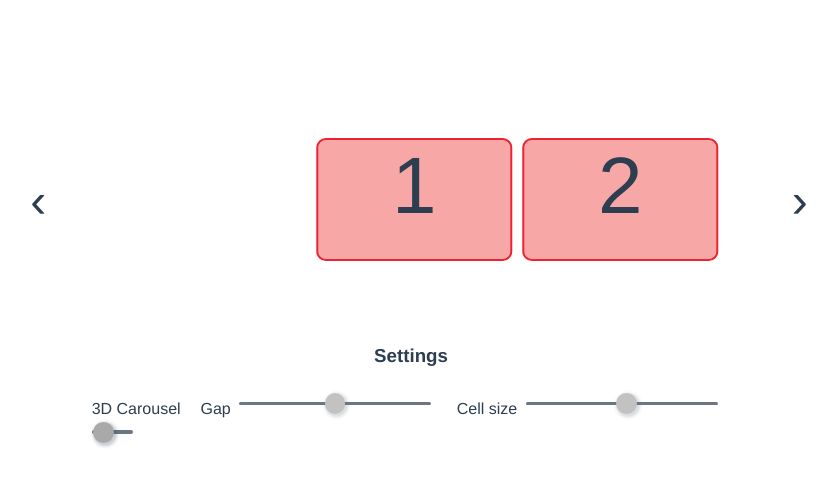
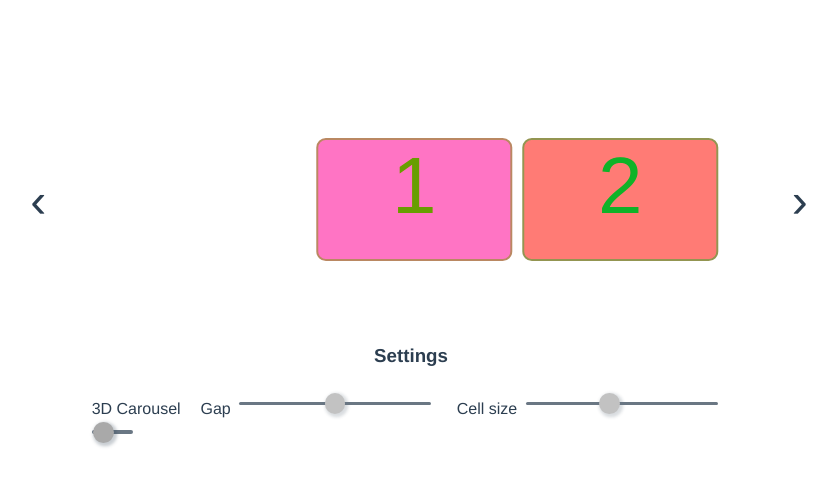
Before and after one commit to Samuca2308/vue3-3d-carousel, a Vue app: page / in a window 1280 px wide. Shown: the top 486 px of the page, without its empty margins (229-1066 px from the left). Built offline with nearby package versions, Linux system fonts and the light colour scheme.

Commit message:
2 files modified

```diff
--- a/src/App.vue
+++ b/src/App.vue
@@ -29,8 +29,8 @@
       <input
         id="cell-size"
         type="range"
-        min="30"
-        max="200"
+        min="90"
+        max="160"
         v-model="cellSize"
         class="slider"
       />
@@ -125,6 +125,7 @@ aside {
 
 label {
   margin-right: 0.4rem;
+  user-select: none;
 }
 
 #app {
@@ -203,6 +204,7 @@ label {
 .track > span {
   position: absolute;
   top: -1.6rem;
+  user-select: none;
 }
 
 .track:hover {
--- a/src/components/Carousel.vue
+++ b/src/components/Carousel.vue
@@ -36,7 +36,8 @@ const rem = parseInt(getComputedStyle(document.documentElement).fontSize);
         :key="num"
         v-for="num in 9"
         :style="
-          `width: ${Number(props.cellSize) / 10}rem;` +
+          `width: ${Number(props.cellSize) / 10}rem;
+          filter: hue-rotate(${(360 / 9) * num}deg);` +
           (props.dimMode == true
             ? `transform: translateX(0) rotateY(${
                 (num - 1) * 40
@@ -80,9 +81,10 @@ const rem = parseInt(getComputedStyle(document.documentElement).fontSize);
   font-size: 5rem;
   width: 12rem;
   aspect-ratio: 1.62;
-  background: #ee33336d;
-  border: 0.16rem solid #ee2233;
+  background: #ce7eff;
+  border: 0.16rem solid #ce7e88;
   border-radius: 0.6rem;
+  color: #ce7e00;
   transition: all 300ms;
   left: 10px;
   top: 10px;
```
